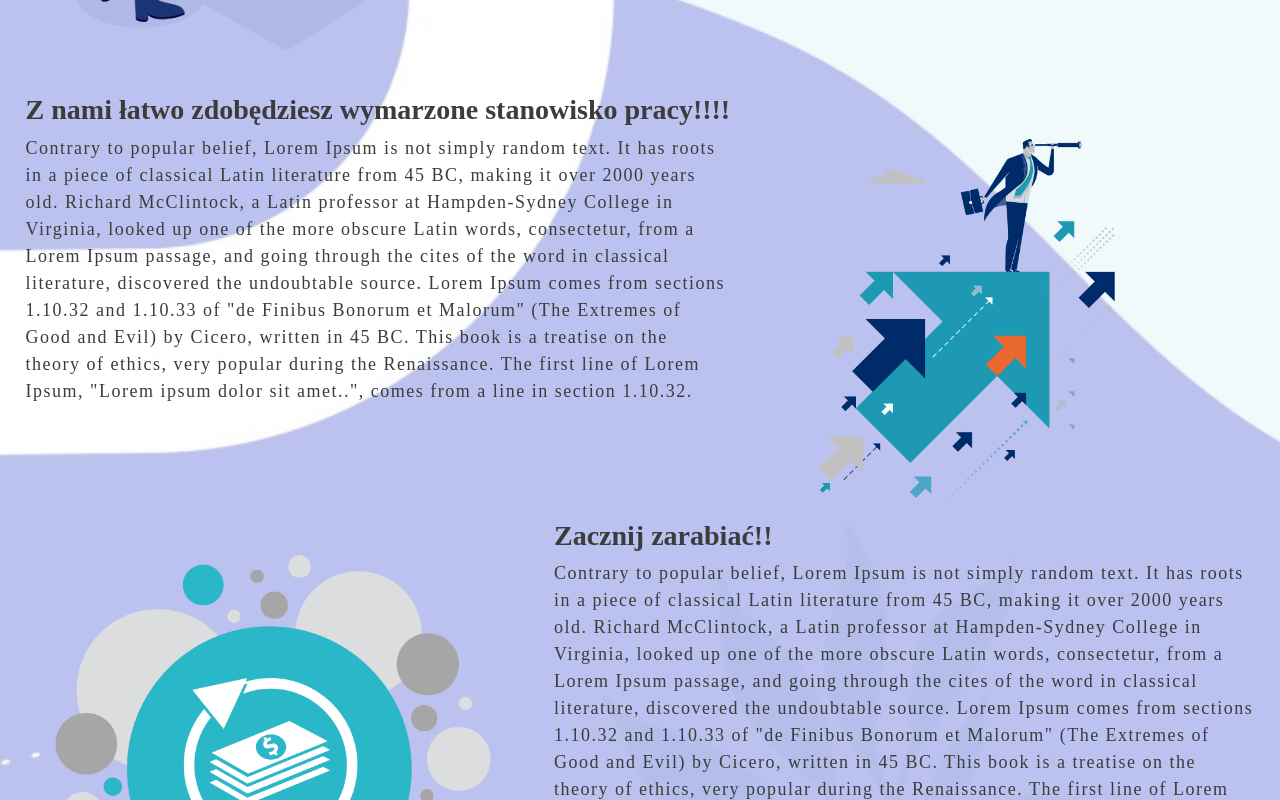
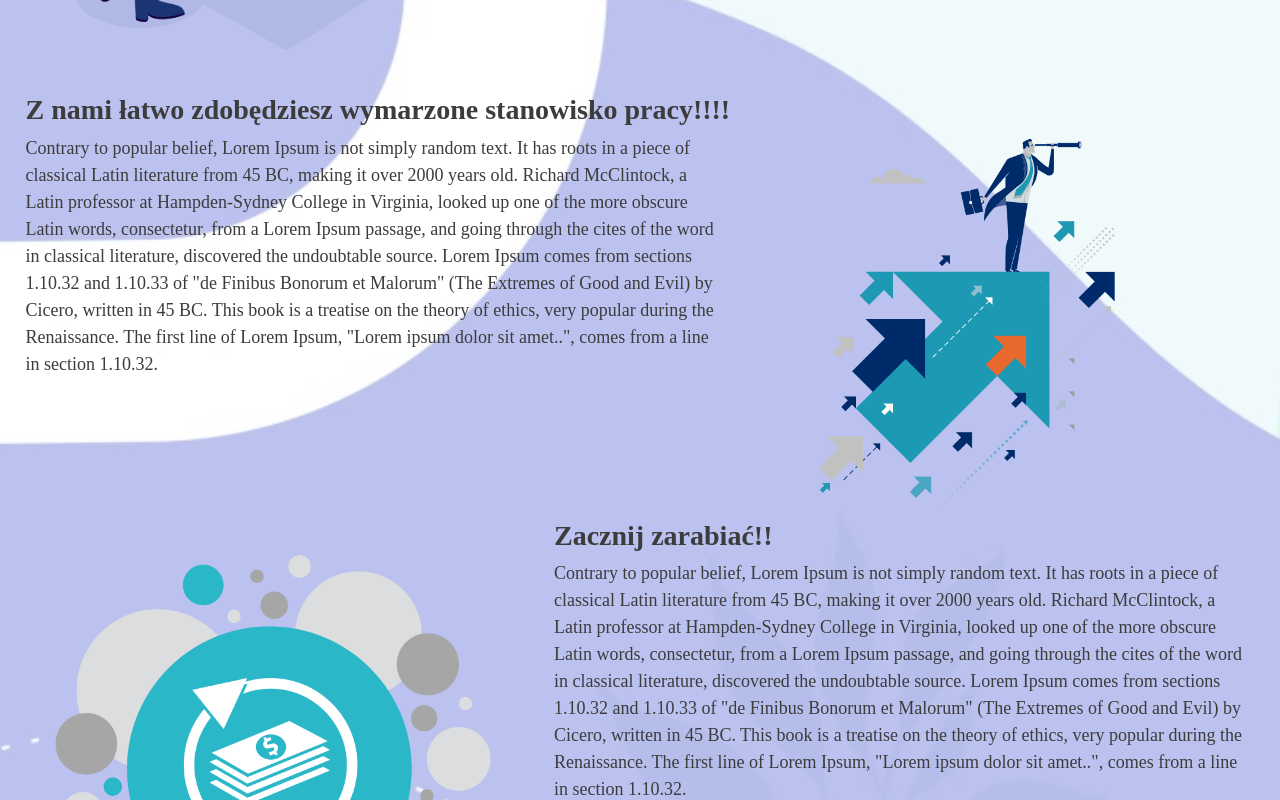
Before and after one commit to domino468/CoursesPlatform, an Angular app: page /landing-page in a window 1280 px wide. Shown: the part 500-1300 px from the top of the page. Built offline with nearby package versions, Linux system fonts and the light colour scheme.

Commit message:
improvedLandingPageAfterSuggestions

```diff
--- a/src/app/landing-page/landing-page.component.css
+++ b/src/app/landing-page/landing-page.component.css
@@ -16,21 +16,21 @@
     text-align: center;
     margin-top:30%;
 }
-.image1{
+.leftImage{
     width: 40%;
     float:left;
     border-radius:50px;
     margin-right:3%;
 }
-.strong1{
-    size: 500px;
+.strongerText{
+    size: 31,25rem;
     text-align: right;
 }
-.content1{
+.letterContent{
     letter-spacing: 1.5px;
 
 }
-.image2{
+.imageRight{
     width: 40%;
     float:right;
     border-radius:50px;
@@ -42,13 +42,13 @@
     border-radius:50px;
     margin-right:3%;
 }
-.smallImage1{
+.smallerImage{
     width: 40%;
     float:right;
     border-radius:50px;
     margin-right:3%;
 }
-.smallImage2{
+.theSmallestImage{
     width: 35%;
     float:left;
     border-radius:50px;
--- a/src/app/landing-page/landing-page.component.html
+++ b/src/app/landing-page/landing-page.component.html
@@ -1,6 +1,6 @@
 <div id="container">
     <div id="content">
-        <img src="assets/images/grafikaszkoleniowa.png" class="image1">
+        <img src="assets/images/grafikaszkoleniowa.png" class="leftImage">
         <h3><strong> Kim jesteśmy?</strong></h3>
         <div class="content1">INQOO, to innowacyjna droga do zdobycia zawodu w branży IT, będąca przedsionkiem kariery dla przyszłych programistów.
             Contrary to popular belief, Lorem Ipsum is not simply random text. It has roots in a piece of classical Latin literature from 45 BC, making it over 2000 years old. Richard McClintock, a Latin professor at Hampden-Sydney College in Virginia, looked up one of the more obscure Latin words, consectetur, from a Lorem Ipsum passage, and going through the cites of the word in classical literature, discovered the undoubtable source. Lorem Ipsum comes from sections 1.10.32 and 1.10.33 of "de Finibus Bonorum et Malorum" (The Extremes of Good and Evil) by Cicero, written in 45 BC. This book is a treatise on the theory of ethics, very popular during the Renaissance. The first line of Lorem Ipsum, "Lorem ipsum dolor sit amet..", comes from a line in section 1.10.32.
@@ -12,14 +12,14 @@
     <div class="content">
         <h3><strong>Z nami łatwo zdobędziesz wymarzone stanowisko pracy!!!!</strong></h3>
         <div  class="content1">
-            <img src ="assets/images/grafikawartości.png" class="smallImage1">
+            <img src ="assets/images/grafikawartości.png" class="smallerImage">
             Contrary to popular belief, Lorem Ipsum is not simply random text. It has roots in a piece of classical Latin literature from 45 BC, making it over 2000 years old. Richard McClintock, a Latin professor at Hampden-Sydney College in Virginia, looked up one of the more obscure Latin words, consectetur, from a Lorem Ipsum passage, and going through the cites of the word in classical literature, discovered the undoubtable source. Lorem Ipsum comes from sections 1.10.32 and 1.10.33 of "de Finibus Bonorum et Malorum" (The Extremes of Good and Evil) by Cicero, written in 45 BC. This book is a treatise on the theory of ethics, very popular during the Renaissance. The first line of Lorem Ipsum, "Lorem ipsum dolor sit amet..", comes from a line in section 1.10.32.
         </div>
     </div>
 
 
     <div class="content">
-        <img src =" assets/images/kasa.png"     class="image1">
+        <img src =" assets/images/kasa.png"     class="leftImage">
         <h3><strong> Zacznij zarabiać!!</strong></h3>
         <div  class="content1">
             Contrary to popular belief, Lorem Ipsum is not simply random text. It has roots in a piece of classical Latin literature from 45 BC, making it over 2000 years old. Richard McClintock, a Latin professor at Hampden-Sydney College in Virginia, looked up one of the more obscure Latin words, consectetur, from a Lorem Ipsum passage, and going through the cites of the word in classical literature, discovered the undoubtable source. Lorem Ipsum comes from sections 1.10.32 and 1.10.33 of "de Finibus Bonorum et Malorum" (The Extremes of Good and Evil) by Cicero, written in 45 BC. This book is a treatise on the theory of ethics, very popular during the Renaissance. The first line of Lorem Ipsum, "Lorem ipsum dolor sit amet..", comes from a line in section 1.10.32.
@@ -35,7 +35,7 @@
         </div>
 
         <div class="content">
-            <img src="assets/images/rozwój.png" class="smallImage2" >
+            <img src="assets/images/rozwój.png" class="theSmallestImage" >
             <h3><strong>Postaw na rozwój!!!</strong></h3>
             <div  class="content1">
                 Contrary to popular belief, Lorem Ipsum is not simply random text. It has roots in a piece of classical Latin literature from 45 BC, making it over 2000 years old. Richard McClintock, a Latin professor at Hampden-Sydney College in Virginia, looked up one of the more obscure Latin words, consectetur, from a Lorem Ipsum passage, and going through the cites of the word in classical literature, discovered the undoubtable source. Lorem Ipsum comes from sections 1.10.32 and 1.10.33 of "de Finibus Bonorum et Malorum" (The Extremes of Good and Evil) by Cicero, written in 45 BC. This book is a treatise on the theory of ethics, very popular during the Renaissance. The first line of Lorem Ipsum, "Lorem ipsum dolor sit amet..", comes from a line in section 1.10.32.
```
